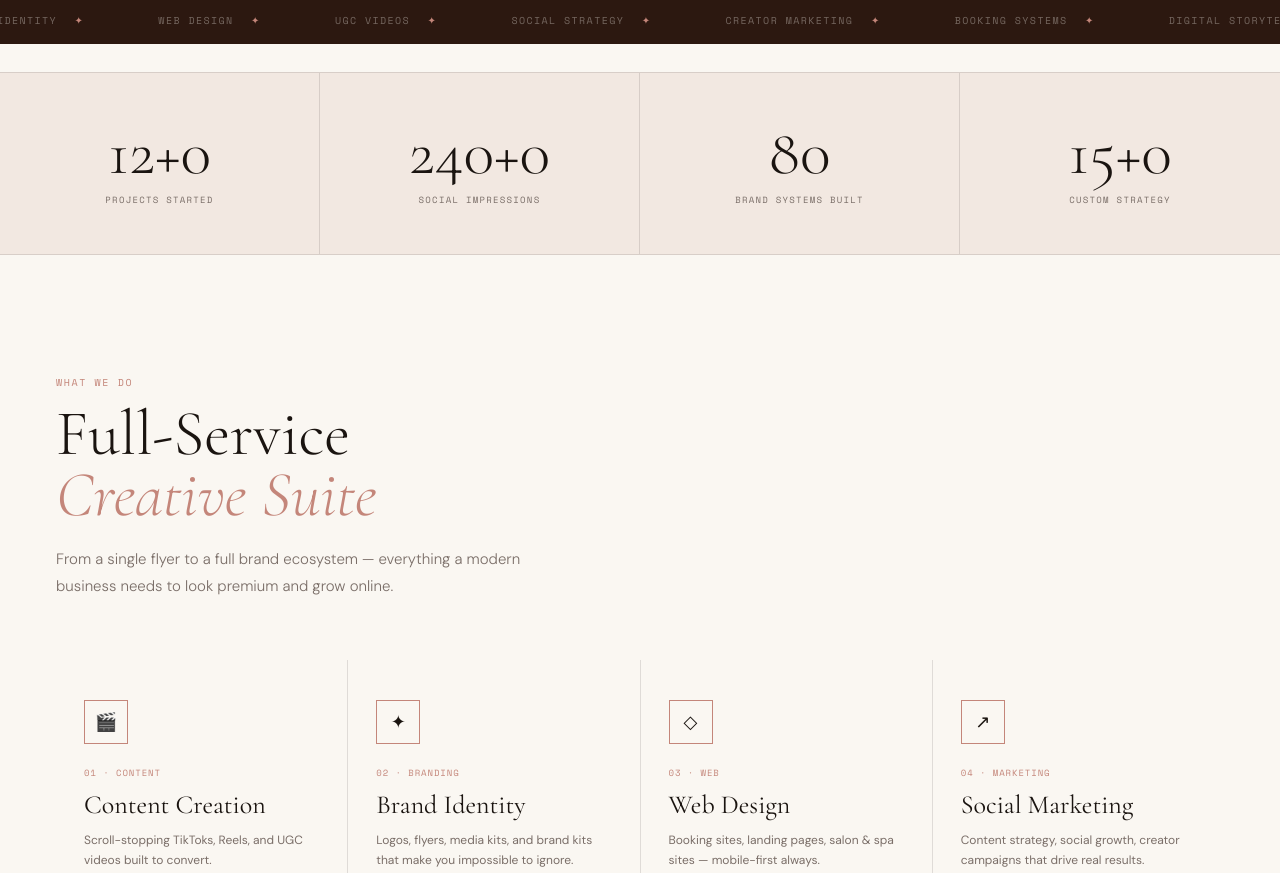
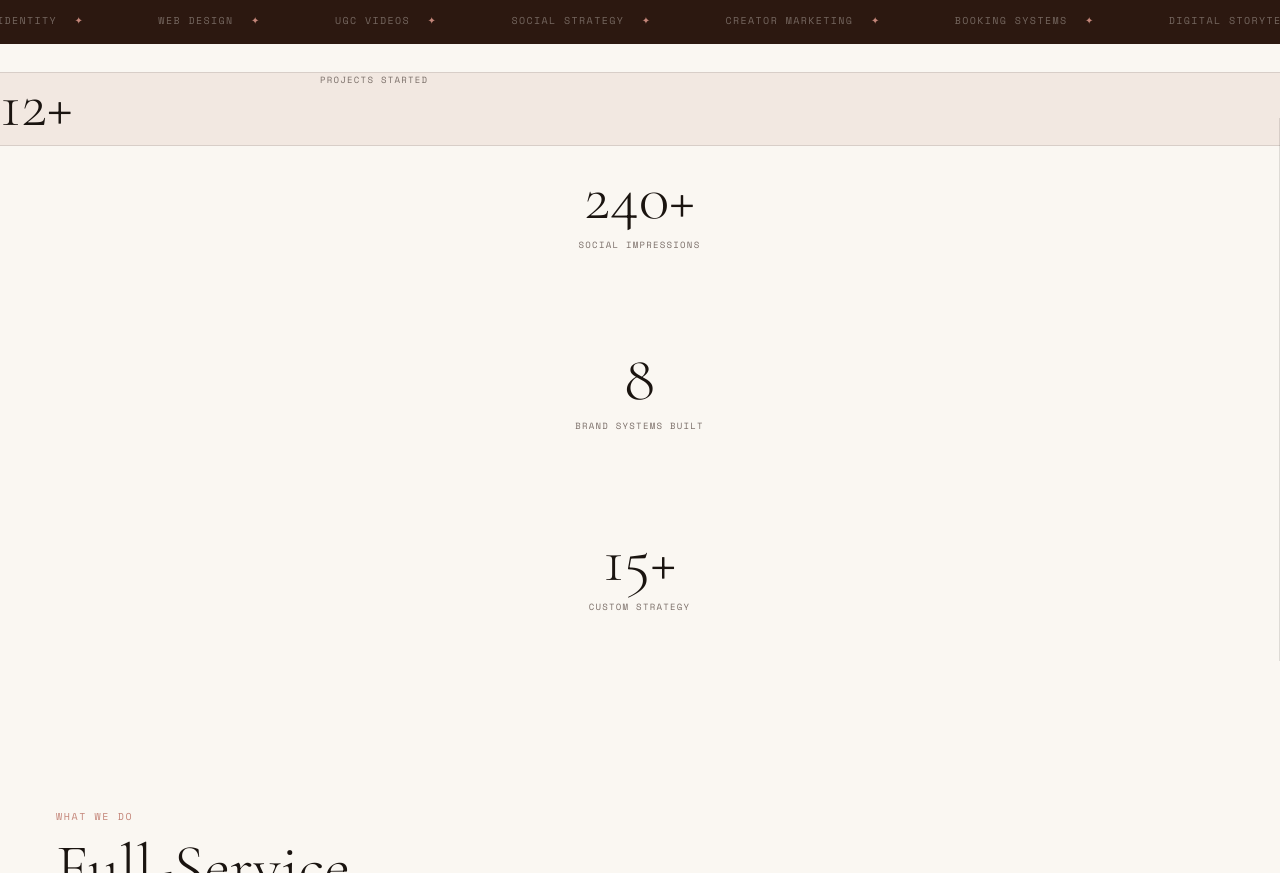
Before and after one commit to korionacharnaeboyd-ai/charkhaus, a website: page index.html in a window 1280 px wide. Shown: the part 840-1713 px from the top of the page. Drawn offline with nearby package versions, Linux system fonts and the light colour scheme.

Commit message:
Update index.html

```diff
--- a/index.html
+++ b/index.html
@@ -448,10 +448,10 @@ footer{background:var(--espresso);padding:72px 56px 40px}
 
 <!-- ══ STATS ══ -->
 <div class="stats-section reveal" id="stats">
-  <div class="stat-block"><div class="stat-num">12+<span class="counter" data-target="10" data-suffix="+">0</span></div><div class="stat-label">Projects Started</div></div>
-  <div class="stat-block"><div class="stat-num">240+<span class="counter" data-target="25" data-suffix="K+">0</span></div><div class="stat-label">Social Impressions</div></div>
-  <div class="stat-block"><div class="stat-num">8<span class="counter" data-target="5" data-suffix="+">0</span></div><div class="stat-label">Brand Systems Built</div></div>
-  <div class="stat-block"><div class="stat-num">15+<span class="counter" data-target="100" data-suffix="%">0</span></div><div class="stat-label">Custom Strategy</div></div>
+ <div class="stat-num">12+</div><div class="stat-label">Projects Started</div></div>
+  <div class="stat-block"><div class="stat-num">240+</div><div class="stat-label">Social Impressions</div></div>
+  <div class="stat-block"><div class="stat-num">8</div><div class="stat-label">Brand Systems Built</div></div>
+  <div class="stat-block"><div class="stat-num">15+</div><div class="stat-label">Custom Strategy</div></div>
 </div>
 
 <!-- ══ SERVICES ══ -->
```
